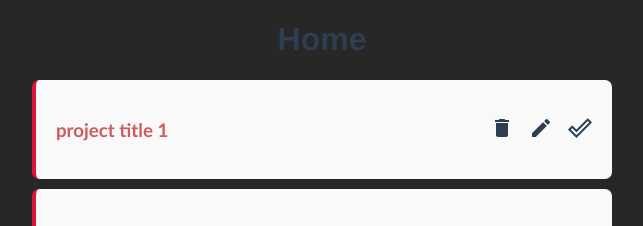
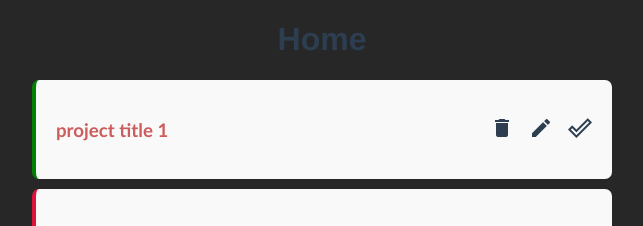
Before and after one commit to DanteThuta/project_planner, a Vue app: page / in a window 1280 px wide. Shown: the top 226 px of the page, without its empty margins (318-961 px from the left). Built offline with nearby package versions, Linux system fonts and the light colour scheme; data requests are answered from the project's data file.

Commit message:
Creating Border-Left Icon for Project

```diff
--- a/database/db.json
+++ b/database/db.json
@@ -3,17 +3,20 @@
         {
             "id" : 1,
             "title" : "project title 1",
-            "detail" : "project detail 1"
+            "detail" : "project detail 1",
+            "complete" : true
         },
         {
             "id" : 2,
             "title" : "project title 2",
-            "detail" : "project detail 2"
+            "detail" : "project detail 2",
+            "complete" : false
         },
         {
             "id" : 3,
             "title" : "project title 3",
-            "detail" : "project detail 3"
+            "detail" : "project detail 3",
+            "complete" : false
         }
     ]
 
--- a/src/components/SingleProject.vue
+++ b/src/components/SingleProject.vue
@@ -1,10 +1,11 @@
 <template>
-    <div class="project">
+    <div class="project" :class="{complete:project.complete}">
 
        <div class="flexing">
            <div>
                <h3 @click="showDetail=!showDetail">{{project.title}}</h3>
                 <p v-if="showDetail">{{project.detail}}</p>
+                <!-- {{project.complete}} -->
            </div>
            <div>
                <span class="material-icons" @click="deleteProject">
@@ -36,7 +37,7 @@ export default {
             // Making a Variable for api link and project ID
             let delPrj = this.api + "/" + this.project.id;
 
-            fetch(delPrj,{method:"DELETE"})
+            fetch(delPrj,{method:"DELETE"})//code to Delete JSon data from server
             .then(()=>{
                 //Id must be carried to Home page for Web Page Deletion
                 this.$emit("delete",this.project.id)
@@ -85,4 +86,8 @@ export default {
         color: indianred;
         cursor: pointer;
     }
+
+    .complete{
+        border-left-color: green;
+    }
 </style>
```
Also changed, not shown: note.txt.
